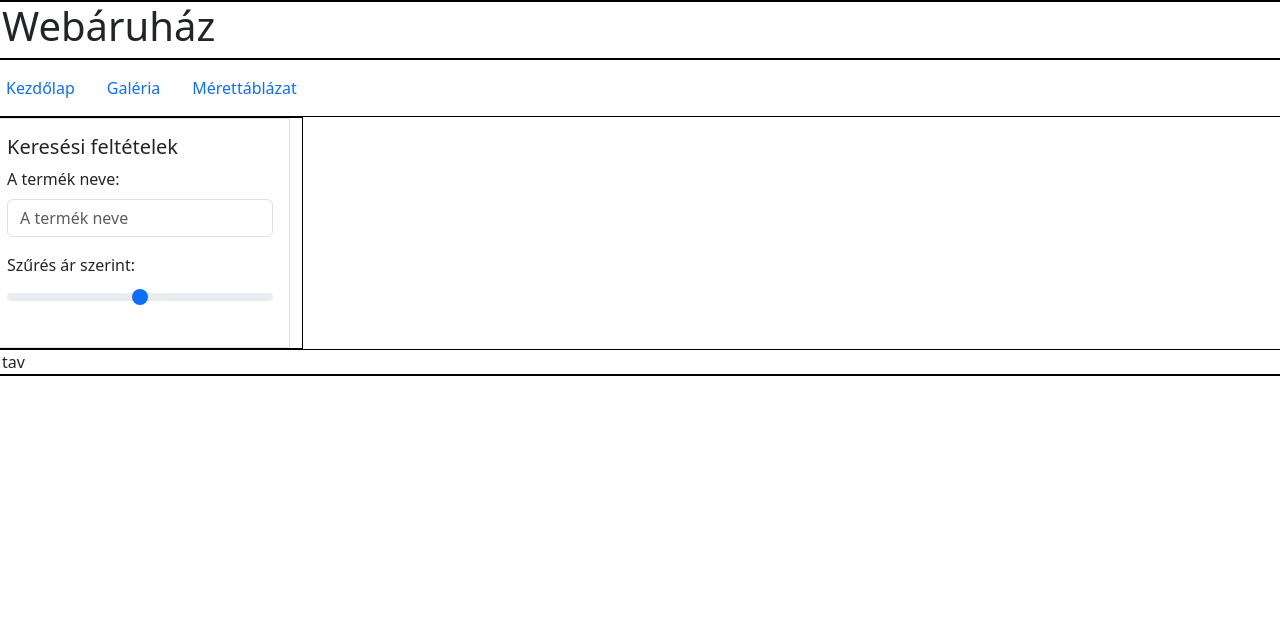
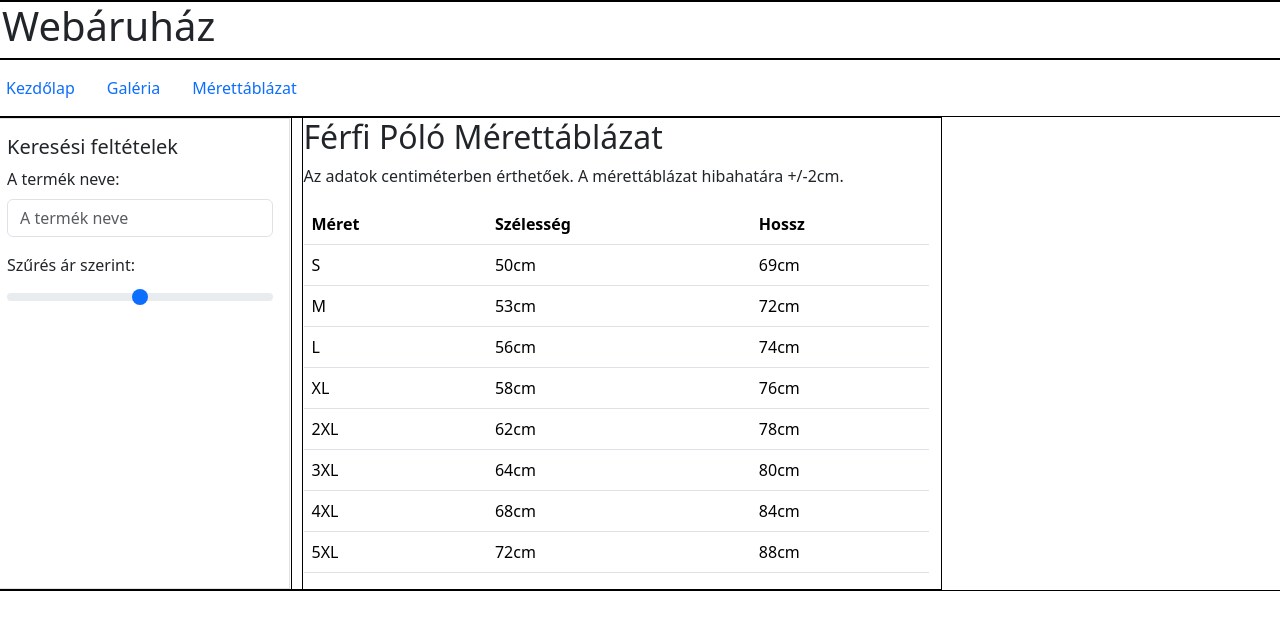
Before and after one commit to flower-virag/csoportmunka_webaruhaz, a plain HTML site: page tablazat.html in a window 1280 px wide. Drawn offline with nearby package versions, Linux system fonts and the light colour scheme.

Commit message:
article kesz

```diff
--- a/tablazat.html
+++ b/tablazat.html
@@ -50,8 +50,59 @@
 
         </aside>
 
-        <article>
-            tav
+        <article class="col-md-6">
+            <h2>Férfi Póló Mérettáblázat</h2>
+            <p>Az adatok centiméterben érthetőek. A mérettáblázat hibahatára +/-2cm.</p>
+            <table class="table tabble-borderless">
+
+                <tr>
+                    <th>Méret</th>
+                    <th>Szélesség</th>
+                    <th>Hossz</th>
+                </tr>
+                <tr>
+                    <td>S</td>
+                    <td>50cm</td>
+                    <td>69cm</td>
+                </tr>
+                <tr>
+                    <td>M</td>
+                    <td>53cm</td>
+                    <td>72cm</td>
+                </tr>
+                <tr>
+                    <td>L</td>
+                    <td>56cm</td>
+                    <td>74cm</td>
+                </tr>
+                <tr>
+                    <td>XL</td>
+                    <td>58cm</td>
+                    <td>76cm</td>
+                </tr>
+                <tr>
+                    <td>2XL</td>
+                    <td>62cm</td>
+                    <td>78cm</td>
+                </tr>
+                <tr>
+                    <td>3XL</td>
+                    <td>64cm</td>
+                    <td>80cm</td>
+                </tr>
+                <tr>
+                    <td>4XL</td>
+                    <td>68cm</td>
+                    <td>84cm</td>
+                </tr>
+                <tr>
+                    <td>5XL</td>
+                    <td>72cm</td>
+                    <td>88cm</td>
+                </tr>
+
+
+            </table>
         </article>
 
 
```
